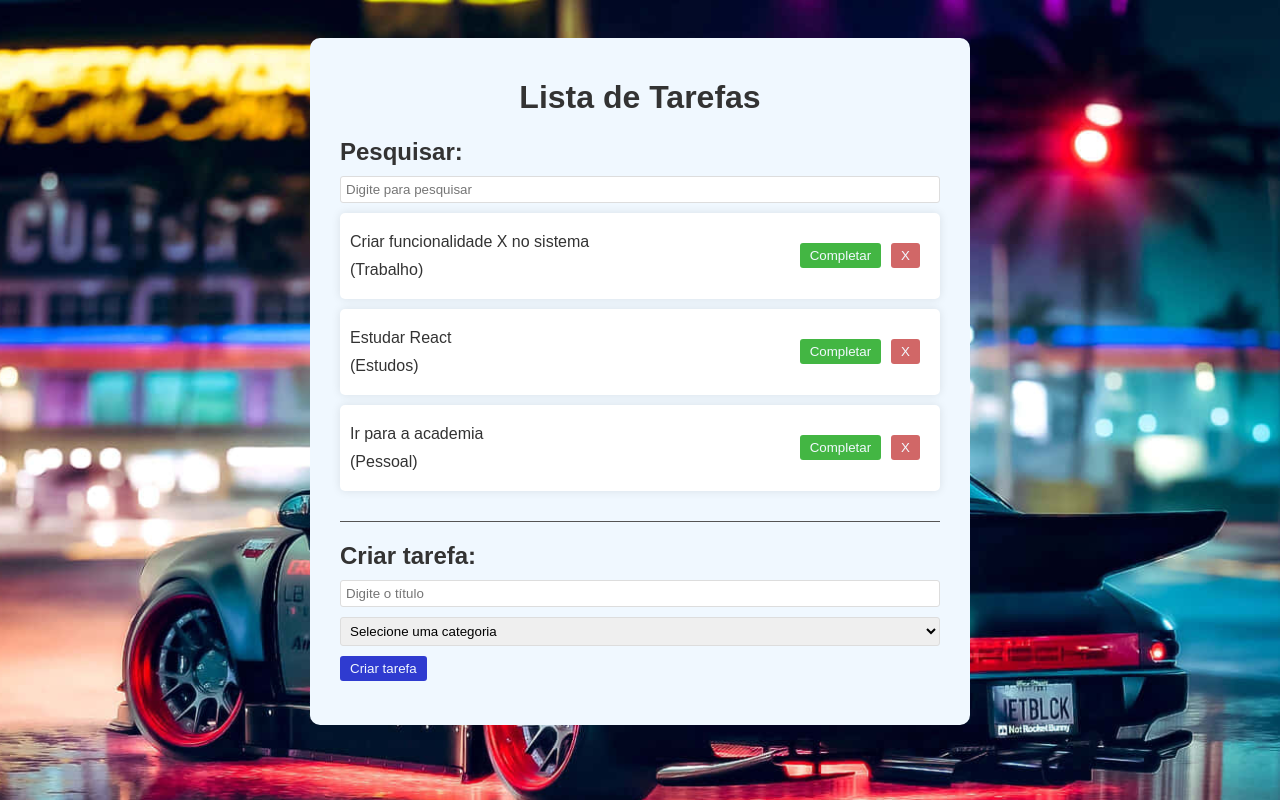
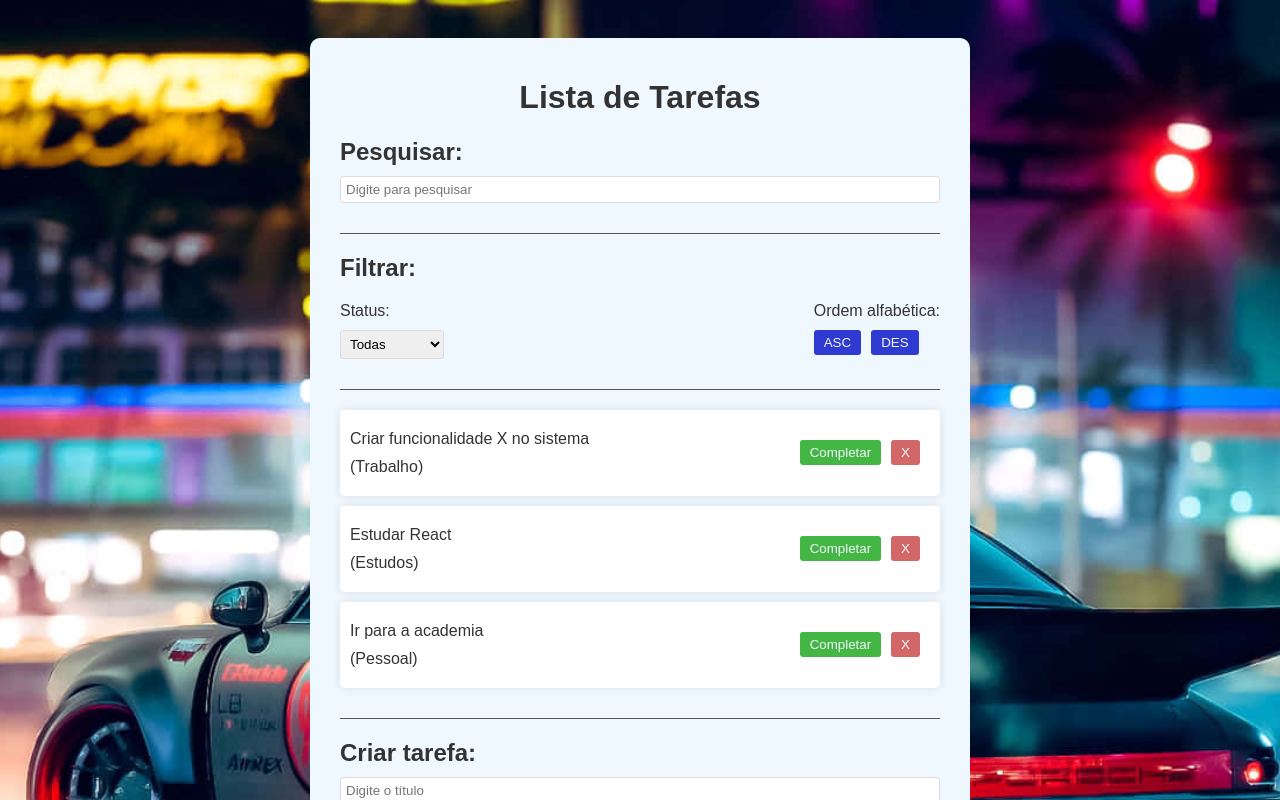
Before and after one commit to brunohro/mylist, a React (Vite) app: page / in a window 1280 px wide. Shown: the top 800 px of the page. Built offline with nearby package versions, Linux system fonts and the light colour scheme.

Commit message:
Criando o filtro de ordenação

```diff
--- a/src/App.css
+++ b/src/App.css
@@ -83,3 +83,19 @@
   border-radius: 3px;
   width: 100%;
 }
+
+.filter, .search{
+  border-bottom: 1px solid #555;
+  margin-bottom: 20px;
+  padding-bottom: 20px
+}
+
+.filter-options{
+  display: flex;
+  justify-content: space-between;
+  gap: 3rem;
+}
+
+.filter-options{
+  flex: 1 1 0;
+}
--- a/src/App.jsx
+++ b/src/App.jsx
@@ -3,6 +3,7 @@
 import Todo from './components/Todo';
 import TodoForm from './components/TodoForm';
 import Search from './components/Search';
+import Filter from './components/Filter';
 
 
 function App() {
@@ -42,6 +43,8 @@
 
   const [search, setSearch] = useState("");
 
+  const [filter, setFilter] = useState("All");
+  const [sort, setSort] = useState("Asc");
   const removeTodo = (id) => {
     const newTodos = [...todos] // coleta todos os meus Todos
     const filteredTodos = newTodos.filter((todo) => todo.id !== id ? todo : null); // verifica os todos
@@ -58,11 +61,19 @@
     <div className="app">
       <h1> Lista de Tarefas </h1>
       <Search search={search} setSearch={setSearch} />
+      <Filter filter={filter} setFilter={setFilter} />
       <div className="todo-list">
-        {todos.
-          filter(
+        {todos
+          .filter((todo)=>
+            filter === "All"
+            ? true
+            :filter === "Completed"
+            ? todo.isCompleted
+            : !todo.isCompleted)
+          .filter(
             (todo) => todo.text.toLowerCase().includes(search.toLocaleLowerCase()) // Se eu tiver caracteres igual os do título
-          ).map((todo) => (
+          )
+          .map((todo) => (
             <Todo key={todo.id} todo={todo} removeTodo={removeTodo} completeTodo={completeTodo} />
           ))}
       </div>
--- /dev/null
+++ b/src/components/Filter.jsx
@@ -0,0 +1,25 @@
+const Filter = ({filter, setFilter}) => {
+  return (
+    <div className="filter">
+        <h2>Filtrar: </h2>
+        <div className="filter-options">
+            <div>
+                <p>Status: </p>
+                <select value={filter} onChange={(e)=> setFilter(e.target.value)}>
+                    <option value="All">Todas</option>
+                    <option value="Completed">Completas</option>
+                    <option value="Incomplete">Incompletas</option>
+                </select>
+            </div>
+            <div>
+                <p>Ordem alfabética:</p>
+                <button>ASC</button>
+                <button>DES</button>
+            </div>
+        </div>
+
+    </div>
+  )
+}
+
+export default Filter
```
